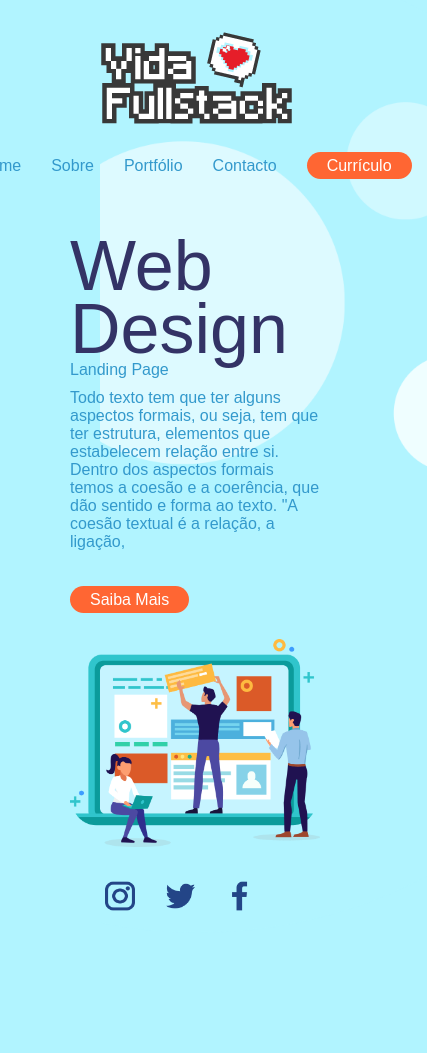
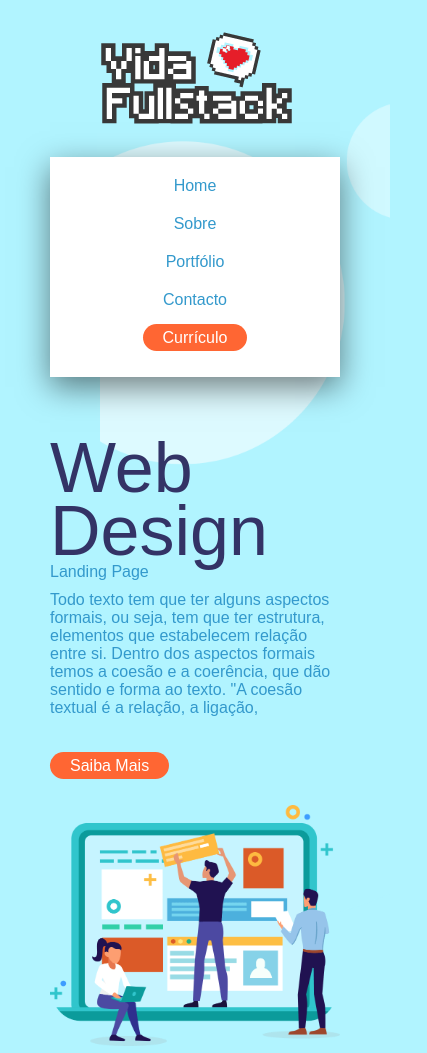
Before and after one commit to Manopipoca111005/aula-03, a plain HTML site: page index.html in a window 390 px wide. Shown: the top 1053 px of the page, 427 px wide, since content can reach past the window. Before the commit the page ends 945 px from the top, so only its background shows below. Drawn offline with Linux system fonts and the light colour scheme.

Commit message:
Elementos responsivos parte final

```diff
--- a/assets/css/responsive-elements.css
+++ b/assets/css/responsive-elements.css
@@ -61,6 +61,22 @@
 
 @media (max-width: 450px) {
   .container {
-    width: 250px;
+    width: 290px;
+  }
+
+  header nav {
+    background: #fff;
+    width: 100%;
+    padding: 10px 0 20px;
+    box-shadow: 0px 10px 30px rgba(0, 0, 0, 0.5);
+  }
+
+  header nav ul {
+    display: flex;
+    flex-direction: column;
+  }
+
+  header nav ul li {
+    margin: 10px 0;
   }
 }
```
